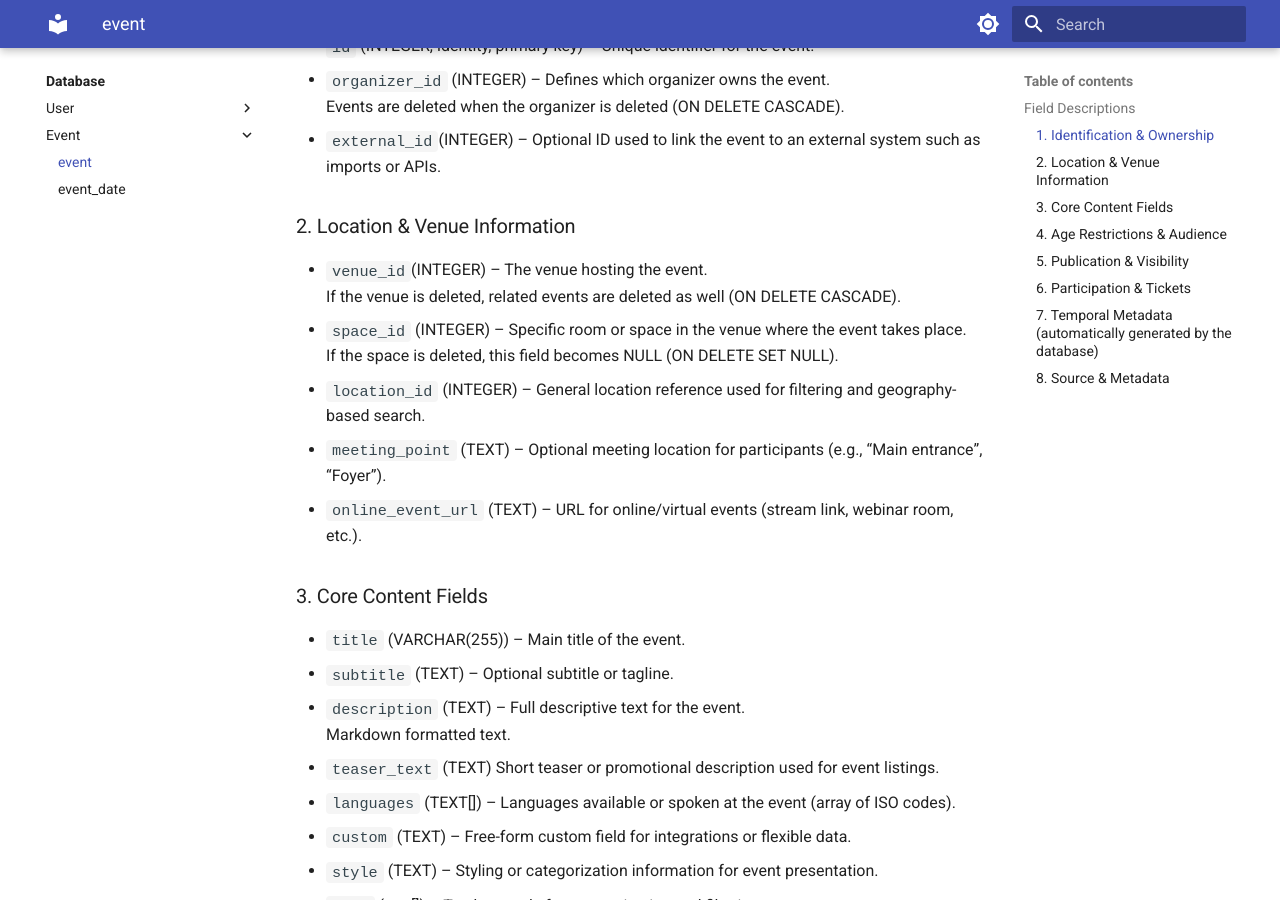
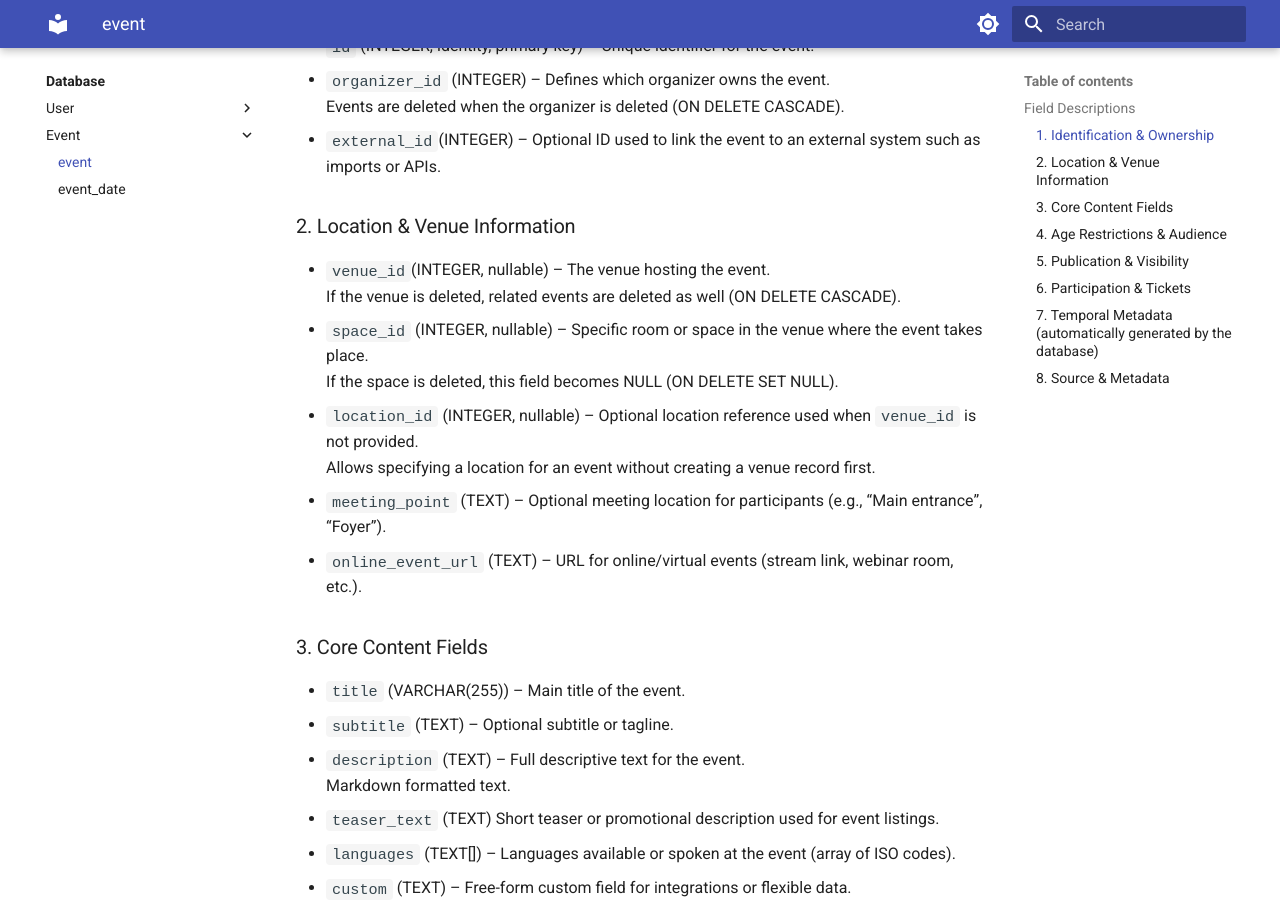
Before and after one commit to sndcds/uranus-docs, an MkDocs documentation site: the page built from docs/database/event/event.md, in a window 1280 px wide and 900 px high, scrolled down 409 px. Built offline with MkDocs 1.6.1 and Material for MkDocs 9.7.7, drawn with Linux system fonts in a browser that asks for light colours; nearby versions of some CDN libraries; library files that are not in the unit come from our copies.

Commit message:
update database description for user and event

```diff
--- a/docs/database/event/event.md
+++ b/docs/database/event/event.md
@@ -16,11 +16,12 @@ The `event` table stores core information about events within the platform. It c
 
 ### 2. Location & Venue Information
 
-- `venue_id`(INTEGER) – The venue hosting the event.
+- `venue_id`(INTEGER, nullable) – The venue hosting the event.
 If the venue is deleted, related events are deleted as well (ON DELETE CASCADE).
-- `space_id` (INTEGER) – Specific room or space in the venue where the event takes place.
+- `space_id` (INTEGER, nullable) – Specific room or space in the venue where the event takes place.
 If the space is deleted, this field becomes NULL (ON DELETE SET NULL).
-- `location_id` (INTEGER) – General location reference used for filtering and geography-based search.
+- `location_id` (INTEGER, nullable) – Optional location reference used when `venue_id` is not provided.
+Allows specifying a location for an event without creating a venue record first.
 - `meeting_point` (TEXT) – Optional meeting location for participants (e.g., “Main entrance”, “Foyer”).
 - `online_event_url` (TEXT) – URL for online/virtual events (stream link, webinar room, etc.).
 
```
